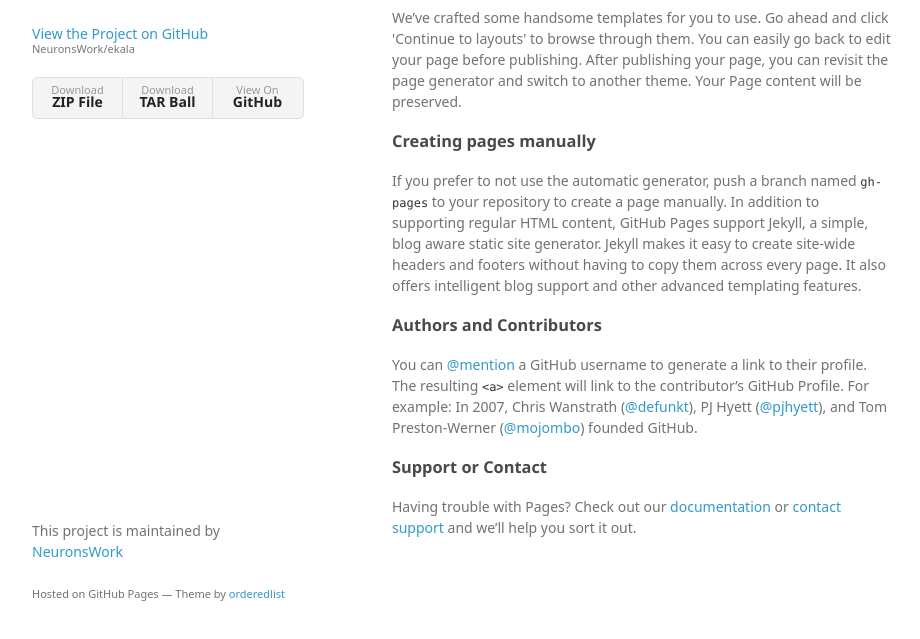
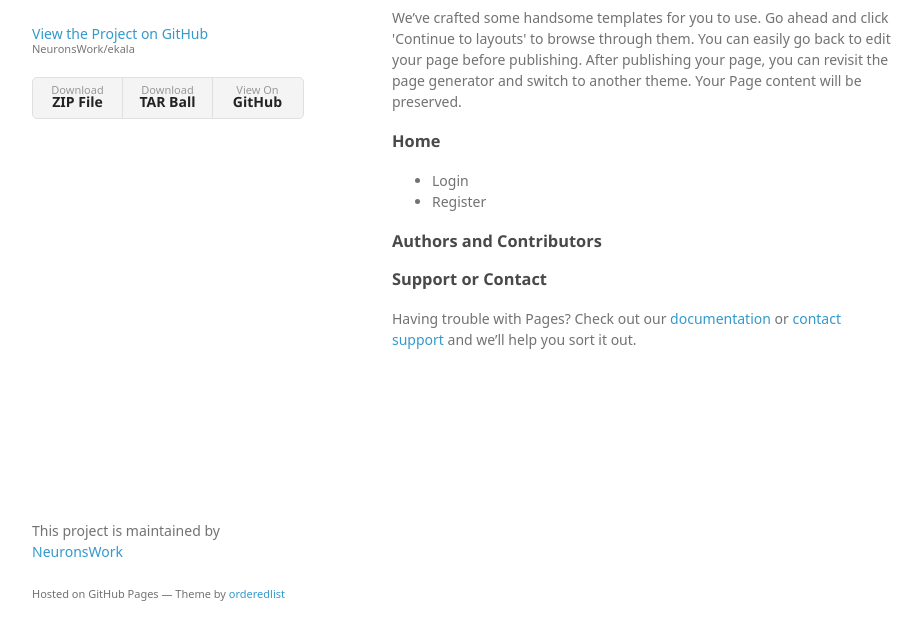
Before and after one commit to NeuronsWork/ekala, a plain HTML site: page index.html in a window 1280 px wide. Shown: the part 127-766 px from the top of the page, without its empty margins (178-1098 px from the left). Drawn offline with Linux system fonts and the light colour scheme; a web font is replaced by a local one.

```diff
--- a/index.html
+++ b/index.html
@@ -37,14 +37,15 @@
 <p>We’ve crafted some handsome templates for you to use. Go ahead and click 'Continue to layouts' to browse through them. You can easily go back to edit your page before publishing. After publishing your page, you can revisit the page generator and switch to another theme. Your Page content will be preserved.</p>
 
 <h3>
-<a id="creating-pages-manually" class="anchor" href="#creating-pages-manually" aria-hidden="true"><span class="octicon octicon-link"></span></a>Creating pages manually</h3>
+<a id="home" class="anchor" href="#home" aria-hidden="true"><span class="octicon octicon-link"></span></a>Home</h3>
 
-<p>If you prefer to not use the automatic generator, push a branch named <code>gh-pages</code> to your repository to create a page manually. In addition to supporting regular HTML content, GitHub Pages support Jekyll, a simple, blog aware static site generator. Jekyll makes it easy to create site-wide headers and footers without having to copy them across every page. It also offers intelligent blog support and other advanced templating features.</p>
+<ul>
+<li>Login</li>
+<li>Register</li>
+</ul>
 
 <h3>
 <a id="authors-and-contributors" class="anchor" href="#authors-and-contributors" aria-hidden="true"><span class="octicon octicon-link"></span></a>Authors and Contributors</h3>
-
-<p>You can <a href="https://github.com/blog/821" class="user-mention">@mention</a> a GitHub username to generate a link to their profile. The resulting <code>&lt;a&gt;</code> element will link to the contributor’s GitHub Profile. For example: In 2007, Chris Wanstrath (<a href="https://github.com/defunkt" class="user-mention">@defunkt</a>), PJ Hyett (<a href="https://github.com/pjhyett" class="user-mention">@pjhyett</a>), and Tom Preston-Werner (<a href="https://github.com/mojombo" class="user-mention">@mojombo</a>) founded GitHub.</p>
 
 <h3>
 <a id="support-or-contact" class="anchor" href="#support-or-contact" aria-hidden="true"><span class="octicon octicon-link"></span></a>Support or Contact</h3>
--- a/params.json
+++ b/params.json
@@ -1 +1 @@
-{"name":"Ekala","tagline":"Web ekala","body":"### Page Ekala.\r\n\r\n### Designer Templates\r\nWe’ve crafted some handsome templates for you to use. Go ahead and click 'Continue to layouts' to browse through them. You can easily go back to edit your page before publishing. After publishing your page, you can revisit the page generator and switch to another theme. Your Page content will be preserved.\r\n\r\n### Creating pages manually\r\nIf you prefer to not use the automatic generator, push a branch named `gh-pages` to your repository to create a page manually. In addition to supporting regular HTML content, GitHub Pages support Jekyll, a simple, blog aware static site generator. Jekyll makes it easy to create site-wide headers and footers without having to copy them across every page. It also offers intelligent blog support and other advanced templating features.\r\n\r\n### Authors and Contributors\r\nYou can @mention a GitHub username to generate a link to their profile. The resulting `<a>` element will link to the contributor’s GitHub Profile. For example: In 2007, Chris Wanstrath (@defunkt), PJ Hyett (@pjhyett), and Tom Preston-Werner (@mojombo) founded GitHub.\r\n\r\n### Support or Contact\r\nHaving trouble with Pages? Check out our [documentation](https://help.github.com/pages) or [contact support](https://github.com/contact) and we’ll help you sort it out.\r\n","google":"","note":"Don't delete this file! It's used internally to help with page regeneration."}
+{"name":"Ekala","tagline":"Web ekala","body":"### Page Ekala.\r\n\r\n### Designer Templates\r\nWe’ve crafted some handsome templates for you to use. Go ahead and click 'Continue to layouts' to browse through them. You can easily go back to edit your page before publishing. After publishing your page, you can revisit the page generator and switch to another theme. Your Page content will be preserved.\r\n\r\n### Home\r\n- Login\r\n- Register\r\n\r\n### Authors and Contributors\r\n\r\n### Support or Contact\r\nHaving trouble with Pages? Check out our [documentation](https://help.github.com/pages) or [contact support](https://github.com/contact) and we’ll help you sort it out.\r\n","google":"","note":"Don't delete this file! It's used internally to help with page regeneration."}
```
